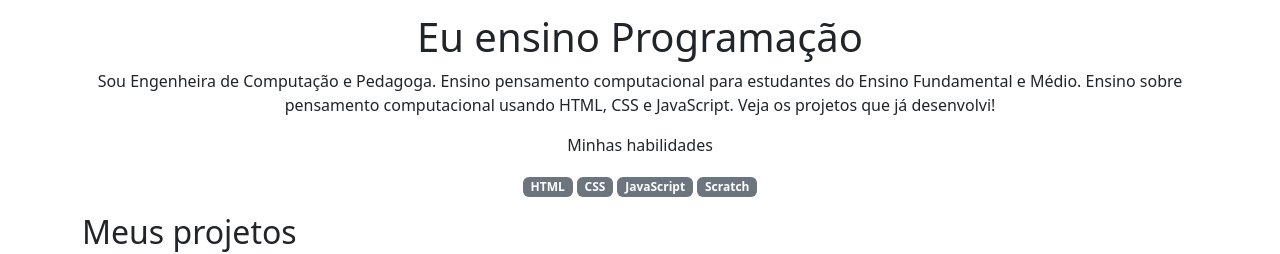
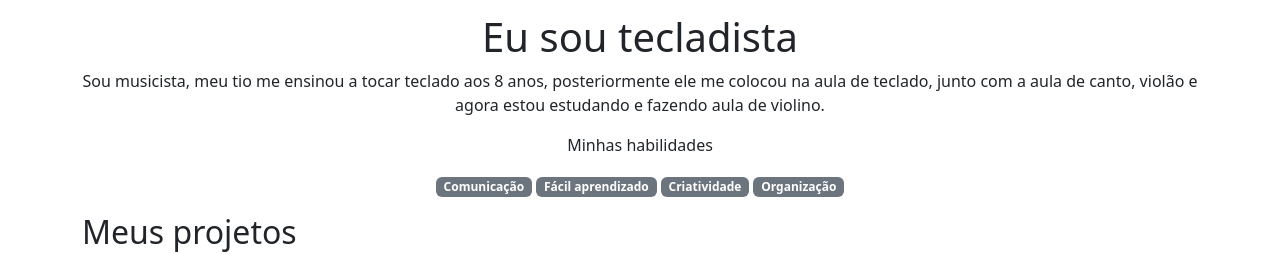
Before and after one commit to 170700/portf-lio-de-projetos, a plain HTML site: page index.html in a window 1280 px wide. Shown: the part 59-313 px from the top of the page. Drawn offline with nearby package versions, Linux system fonts and the light colour scheme.

Commit message:
Update index.html

```diff
--- a/index.html
+++ b/index.html
@@ -13,16 +13,15 @@
     <header class="container text-center">
         <img src="img/avatar-perfil.png" alt="avatar da Fernanda" class="rounded-circle" width="150" height="150" srcset="">
         <p class="lead">Eu sou Fernanda_</p>
-        <h1>Eu ensino Programação</h1>
-        <p>Sou Engenheira de Computação e Pedagoga. Ensino pensamento computacional para estudantes do Ensino
-            Fundamental e Médio. Ensino sobre pensamento computacional usando HTML, CSS e JavaScript. Veja os projetos
-            que já desenvolvi!</p>
+        <h1>Eu sou tecladista</h1>
+        <p>Sou musicista, meu tio me ensinou a tocar teclado aos 8 anos, posteriormente ele me colocou na aula de teclado,
+        junto com a aula de canto, violão e agora estou estudando e fazendo aula de violino.</p>
         <p>Minhas habilidades</p>
         <div>
-            <p class="badge bg-secondary">HTML</p>
-            <p class="badge bg-secondary">CSS</p>
-            <p class="badge bg-secondary">JavaScript</p>
-            <p class="badge bg-secondary">Scratch</p>
+            <p class="badge bg-secondary">Comunicação</p>
+            <p class="badge bg-secondary">Fácil aprendizado</p>
+            <p class="badge bg-secondary">Criatividade</p>
+            <p class="badge bg-secondary">Organização</p>
         </div>
     </header>
     <main class="container">
```
